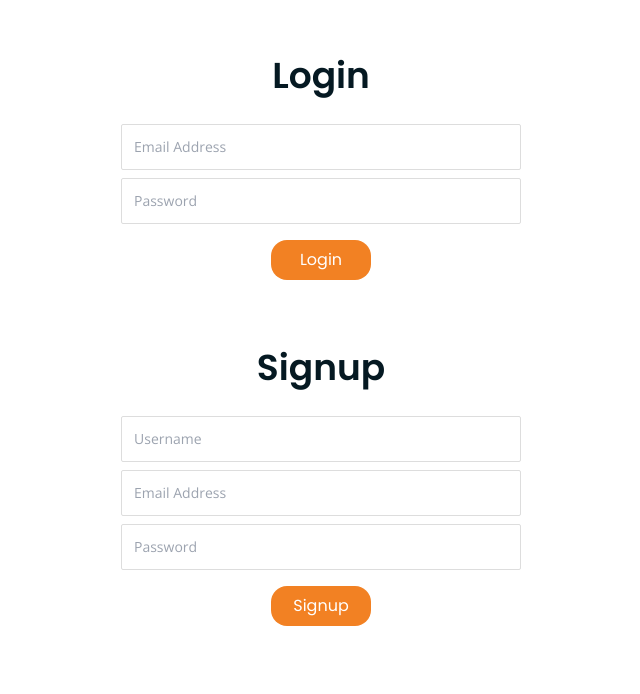
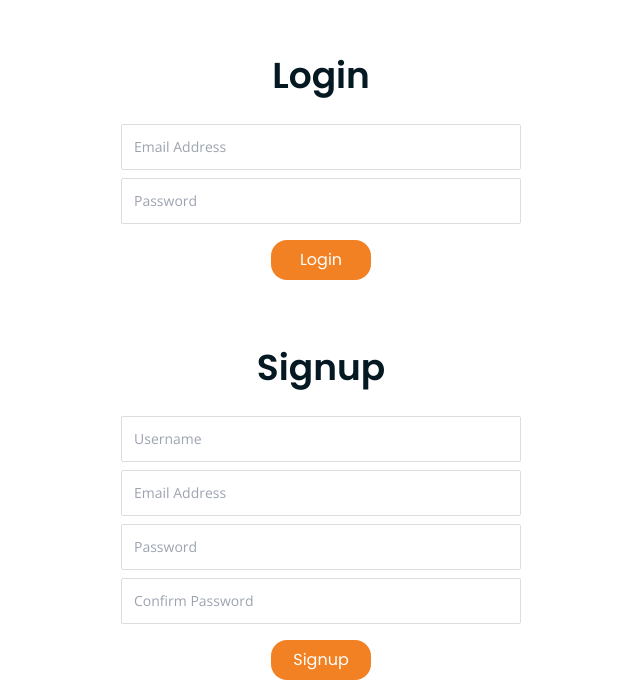
Before and after one commit to maden1738/fruitkha, a React (Vite) app in the folder client/: page /login in a window 1280 px wide. Shown: the part 566-1260 px from the top of the page, without its empty margins (319-959 px from the left). Built offline with nearby package versions, Linux system fonts and the light colour scheme; no server answers.

Commit message:
error message

```diff
--- a/client/src/App.tsx
+++ b/client/src/App.tsx
@@ -34,7 +34,7 @@ function App() {
         .then((res) => {
           dispatch(setUser(res.data));
         })
-        .catch(() => alert("Invalid token"));
+        .catch(() => console.log("Invalid token "));
     }
   }, []);
 
--- a/client/src/pages/Login.tsx
+++ b/client/src/pages/Login.tsx
@@ -1,4 +1,4 @@
-import React from "react";
+import React, { useState } from "react";
 import Breadcrumb from "../components/common/Breadcrumb";
 import { setUser } from "../app/slice/userSlice";
 import { useDispatch } from "react-redux";
@@ -12,12 +12,15 @@ export default function Login() {
   const dispatch = useDispatch();
   const navigate = useNavigate();
 
+  const [isPwdMatch, setIsPwdMatch] = useState(true);
+
   function handleLogin(event: React.FormEvent<HTMLFormElement>) {
     event.preventDefault();
+    const target = event.target as HTMLFormElement;
     axios
       .post(`${API_URL}/login`, {
-        email: (event.target as HTMLFormElement).email.value,
-        password: (event.target as HTMLFormElement).password.value,
+        email: target.email.value,
+        password: target.password.value,
       })
       .then((res) => {
         toast.success("Logged in successfully", toastSettings);
@@ -32,18 +35,25 @@ export default function Login() {
 
   function handleSignup(event: React.FormEvent<HTMLFormElement>) {
     event.preventDefault();
+    const target = event.target as HTMLFormElement;
+
+    if (target.password.value != target.confirm_password.value) {
+      setIsPwdMatch(false);
+      return;
+    }
     axios
       .post(`${API_URL}/signup`, {
         name: (event.target as HTMLFormElement).username.value,
         email: (event.target as HTMLFormElement).email.value,
         password: (event.target as HTMLFormElement).password.value,
       })
-      .then((res) => {
+      .then(() => {
         toast.success("Account Created Succesfully", toastSettings);
         toast.info("You can now login to your account", toastSettings);
       })
       .catch((err) => {
-        toast.error("something went wrong", toastSettings);
+        let errorMsg = err.response.data.errors[0].message;
+        toast.error(errorMsg, toastSettings);
       });
   }
 
@@ -53,7 +63,7 @@ export default function Login() {
         heading="Login"
         subHeading="Join us by creating your free account"
       />
-      <div className="my-36">
+      <div className="py-36">
         <div className="mx-auto w-fit text-center">
           <h3 className="font  p-7 font-poppins text-4xl font-semibold text-secondary">
             Login
@@ -95,20 +105,39 @@ export default function Login() {
               name="username"
               type="text"
               placeholder="Username"
+              required={true}
               className="w-[400px] rounded-sm border border-[#ddd] p-3 text-sm text-primary"
             />
             <input
               name="email"
               type="email"
               placeholder="Email Address"
+              required={true}
               className="w-[400px] rounded-sm border border-[#ddd] p-3 text-sm text-primary"
             />
             <input
               name="password"
               type="password"
               placeholder="Password"
+              required={true}
               className="w-[400px] rounded-sm border border-[#ddd] p-3 text-sm text-primary"
             />
+
+            <input
+              name="confirm_password"
+              type="password"
+              placeholder="Confirm Password"
+              required={true}
+              className={` w-[400px] rounded-sm  p-3 text-sm text-primary ${isPwdMatch ? "border border-[#ddd]" : "border-2 border-red-700"}`}
+              onChange={() => {
+                setIsPwdMatch(true);
+              }}
+            />
+            {!isPwdMatch && (
+              <span className="pl-3  text-left text-sm text-red-700">
+                Password doesn't match
+              </span>
+            )}
             <button className="button1 mx-auto my-2 w-[100px]">Signup</button>
           </form>
         </div>
```
Also changed, not shown: 2 other files (tests, documents, lock files or other folders).
